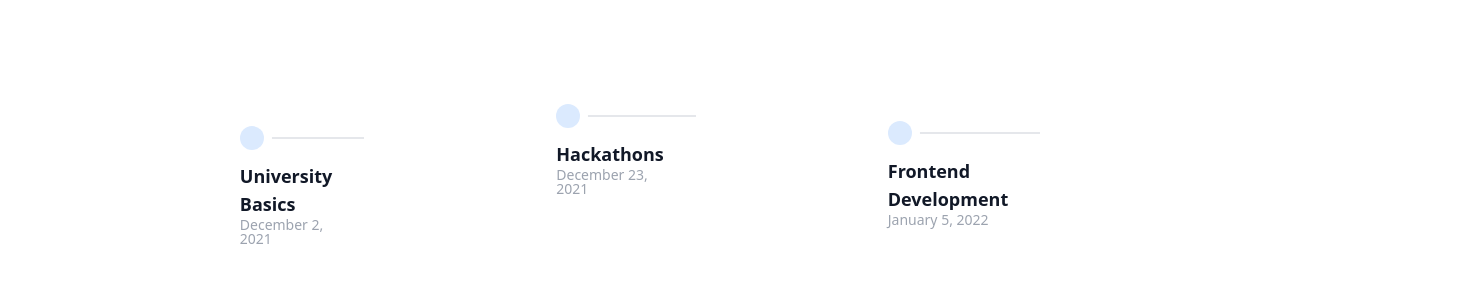
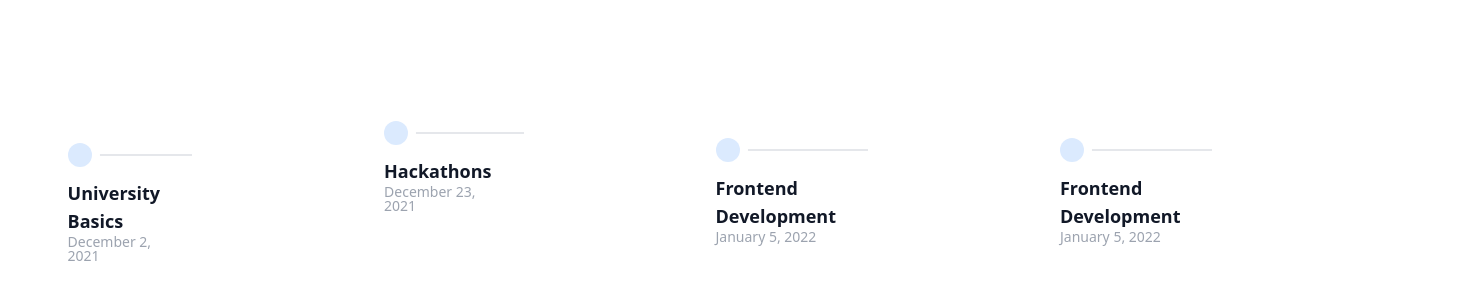
Before and after one commit to tihynihy/personal-portfolio, a Vue app: page /roadmap in a window 1280 px wide. Shown: the part 178-478 px from the top of the page, 1468 px wide, since content can reach past the window. Built offline with nearby package versions, Linux system fonts and the light colour scheme; what vue3-particles would draw is missing.

Commit message:
placeholder timeline prep

```diff
--- a/src/components/TimelineComponent.vue
+++ b/src/components/TimelineComponent.vue
@@ -27,6 +27,8 @@ export default {
                 { title: 'University Basics', releaseDate: 'December 2, 2021', description: 'Started my journey in coding with the basics.' },
                 { title: 'Hackathons', releaseDate: 'December 23, 2021', description: 'Winner of the BEST 2022 Hackathon in Sarajevo | BEST Mostar Hackathon 2021.' },
                 { title: 'Frontend Development', releaseDate: 'January 5, 2022', description: 'Worked full time as a Vue.js developer | Figma UI/UX development' },
+                { title: 'Frontend Development', releaseDate: 'January 5, 2022', description: 'Worked full time as a Vue.js developer | Figma UI/UX development' },
+
             ],
         };
     },
```
